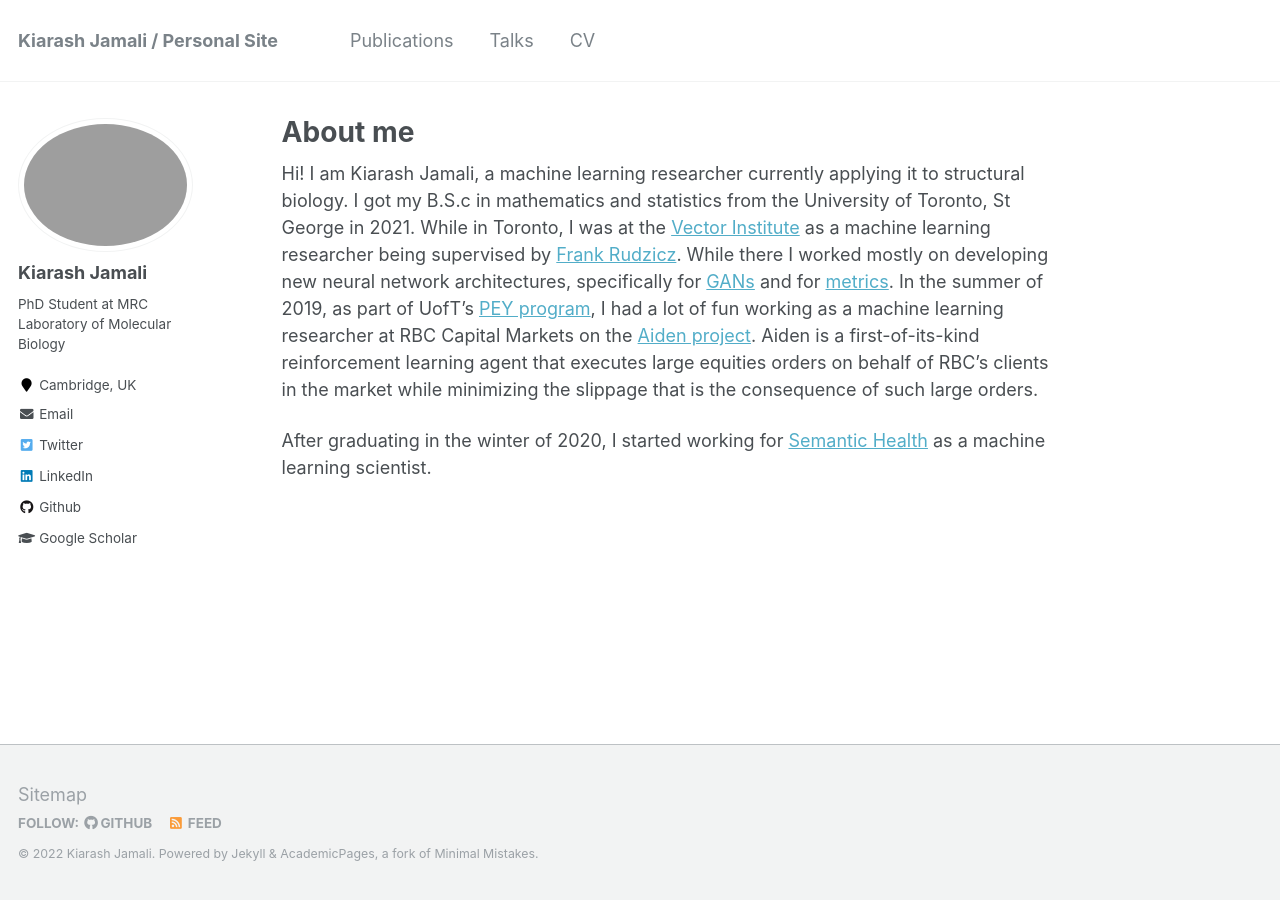
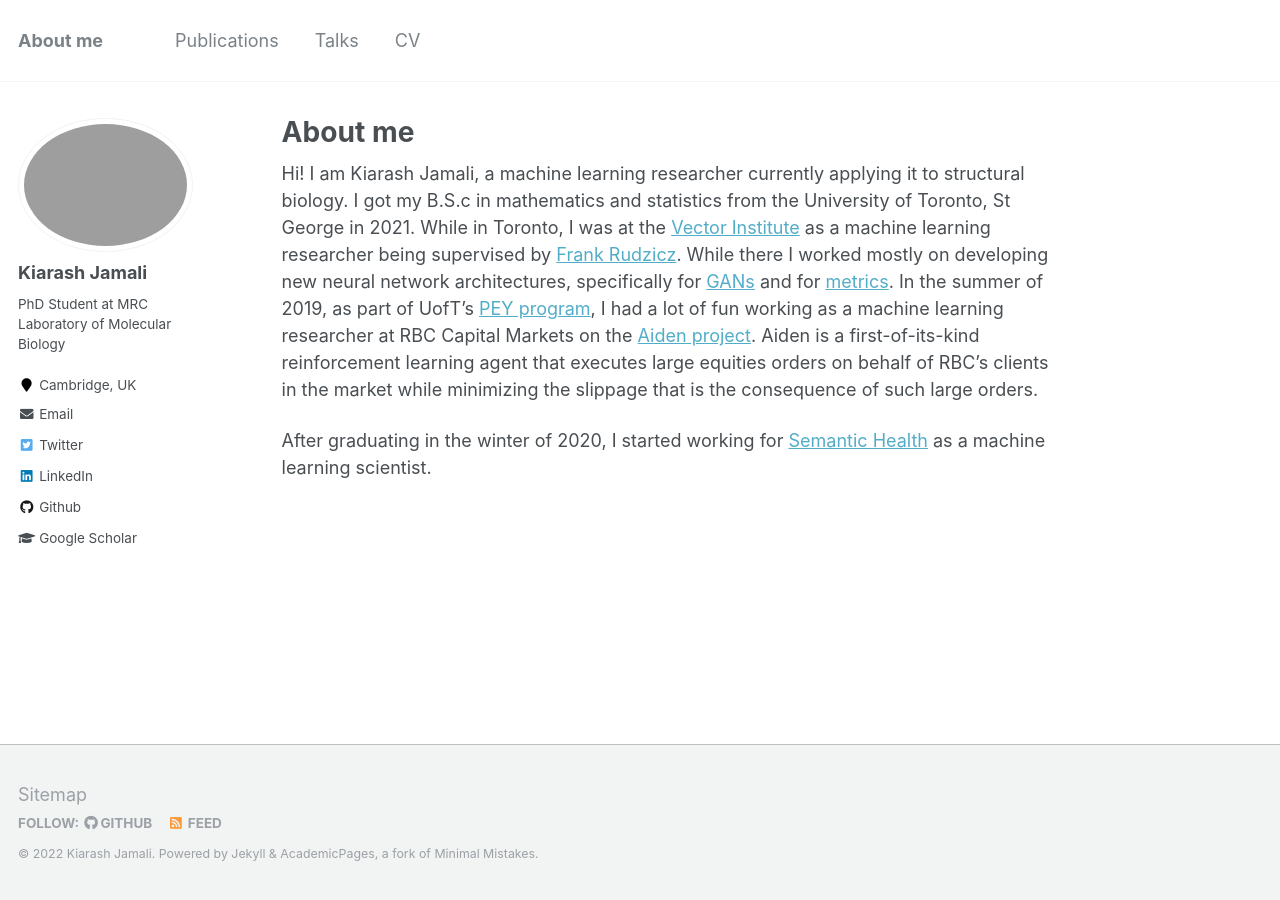
Before and after one commit to jamaliki/jamaliki.github.io, a Jekyll site: the page built from _pages/about.md, in a window 1280 px wide. Built offline with Jekyll 4.4.1, drawn with Linux system fonts in a browser that asks for light colours.

```diff
--- a/_config.yml
+++ b/_config.yml
@@ -7,7 +7,7 @@
 
 # Site Settings
 locale                   : "en-US"
-title                    : "Kiarash Jamali / Personal Site"
+title                    : "About me"
 title_separator          : "-"
 name                     : &name "Kiarash Jamali"
 description              : &description "personal site"
```
Also changed, not shown: 1 other file.
